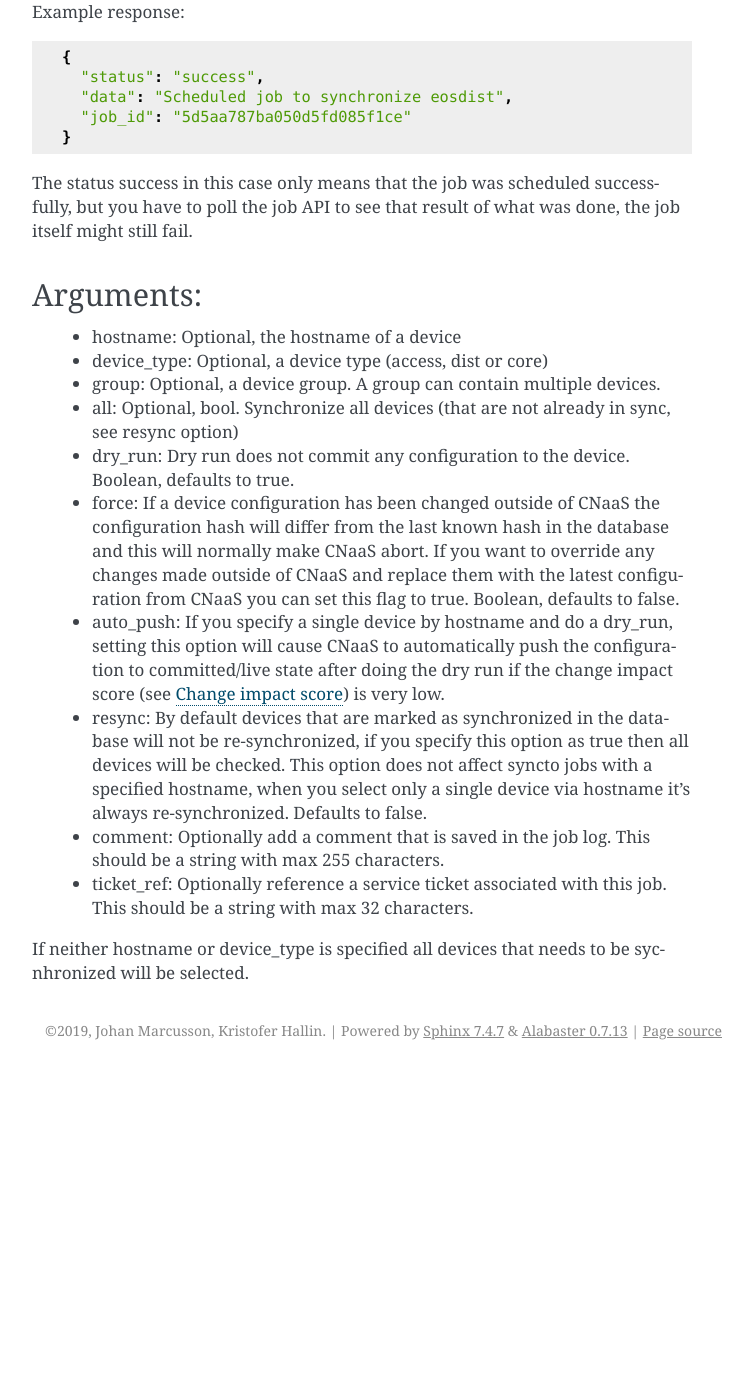
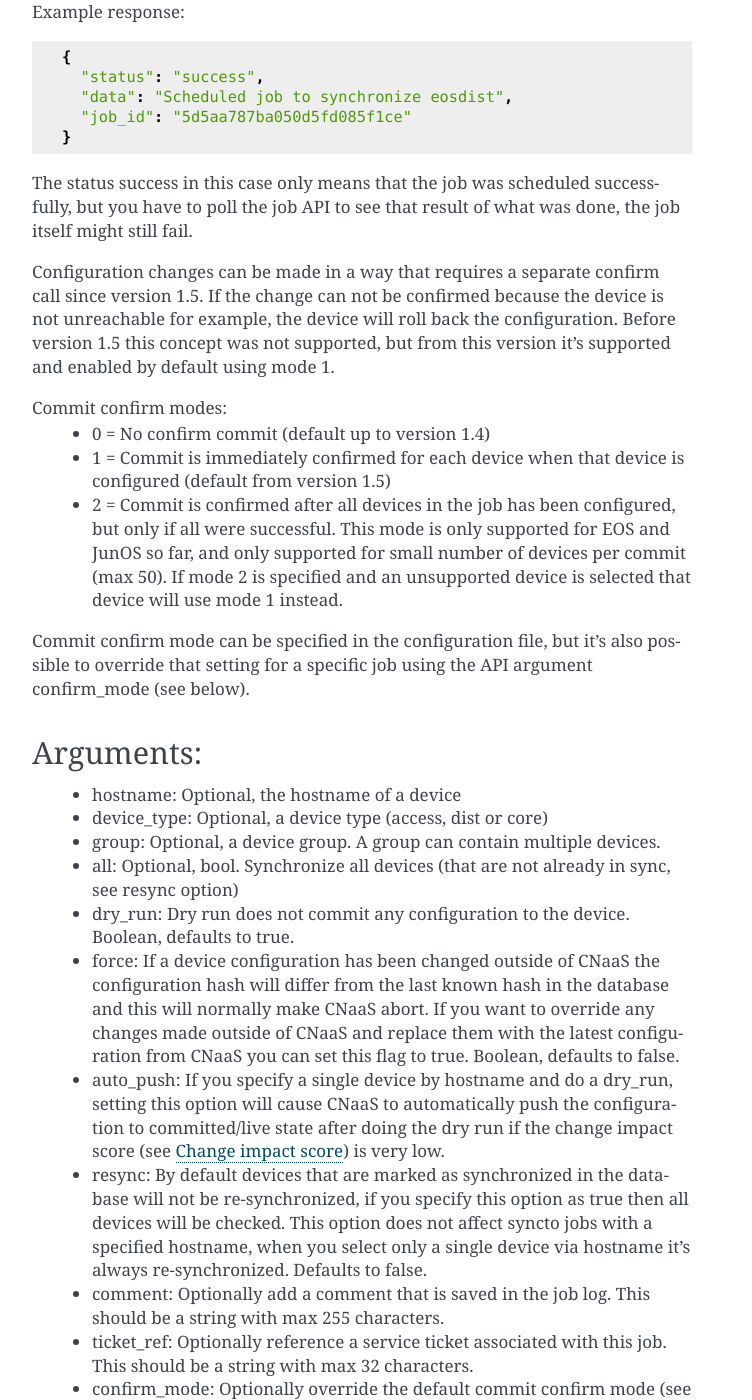
Before and after one commit to SUNET/cnaas-nms, a Sphinx documentation site: the page built from docs/apiref/syncto.rst, in a window 1280 px wide and 1400 px high, scrolled down 551 px. Shown: the whole window, without its empty margins (388-1140 px from the left). Built offline with Sphinx 7.4.7, drawn with Linux system fonts in a browser that asks for light colours; before the commit the page ends 1621 px from its top, so only the background shows below that; some of the changed text lies outside the part shown.

Commit message:
docs for confirm_mode in syncto API

```diff
--- a/docs/apiref/syncto.rst
+++ b/docs/apiref/syncto.rst
@@ -36,6 +36,23 @@ The status success in this case only means that the job was scheduled successful
 you have to poll the job API to see that result of what was done, the job itself might still
 fail.
 
+Configuration changes can be made in a way that requires a separate confirm call since version 1.5.
+If the change can not be confirmed because the device is not unreachable for example, the device
+will roll back the configuration. Before version 1.5 this concept was not supported, but from this
+version it's supported and enabled by default using mode 1.
+
+Commit confirm modes:
+ - 0 = No confirm commit (default up to version 1.4)
+ - 1 = Commit is immediately confirmed for each device when that device is configured
+   (default from version 1.5)
+ - 2 = Commit is confirmed after all devices in the job has been configured, but only if all were
+   successful. This mode is only supported for EOS and JunOS so far, and only supported for small
+   number of devices per commit (max 50). If mode 2 is specified and an unsupported device is
+   selected that device will use mode 1 instead.
+
+Commit confirm mode can be specified in the configuration file, but it's also possible to override
+that setting for a specific job using the API argument confirm_mode (see below).
+
 Arguments:
 ----------
 
@@ -59,6 +76,8 @@ Arguments:
    This should be a string with max 255 characters.
  - ticket_ref: Optionally reference a service ticket associated with this job.
    This should be a string with max 32 characters.
+ - confirm_mode: Optionally override the default commit confirm mode (see above) for this job.
+   Must be an integer 0, 1 or 2 if specified.
 
 If neither hostname or device_type is specified all devices that needs to be sycnhronized
 will be selected.
```
